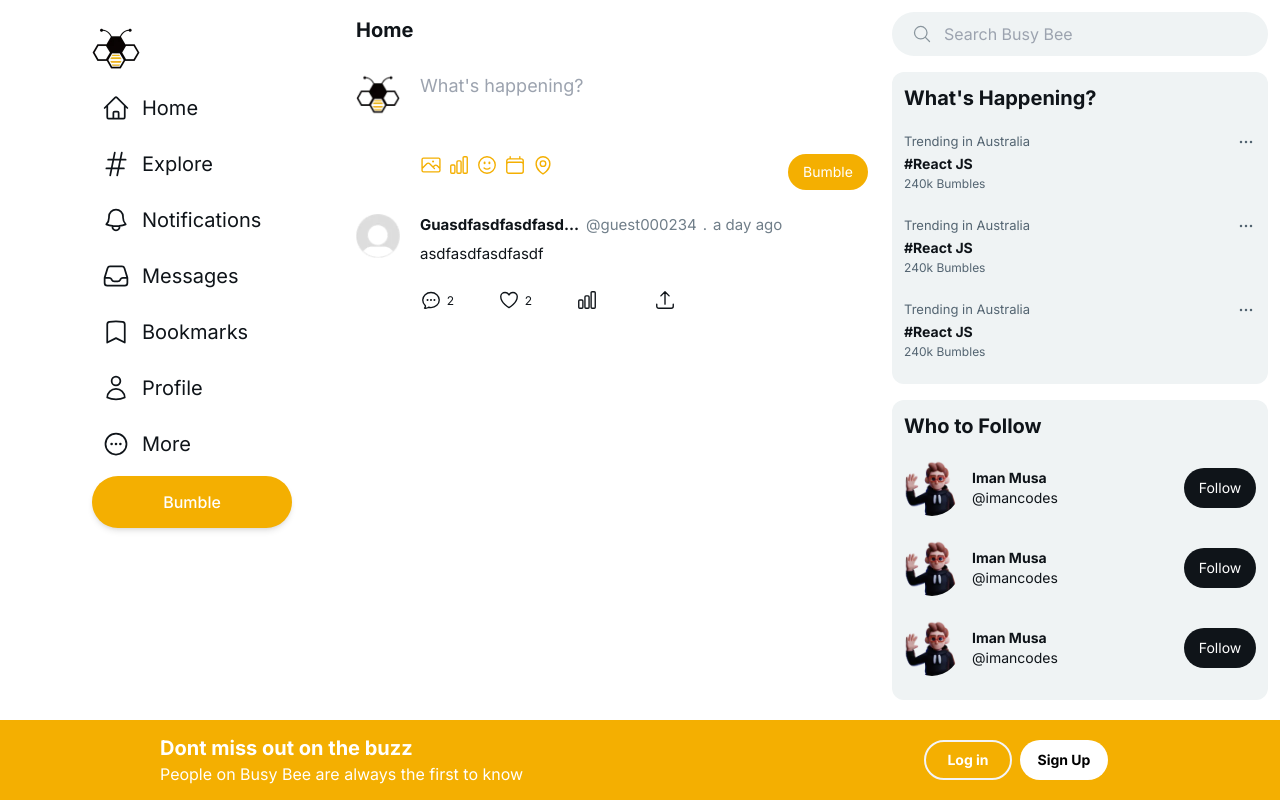
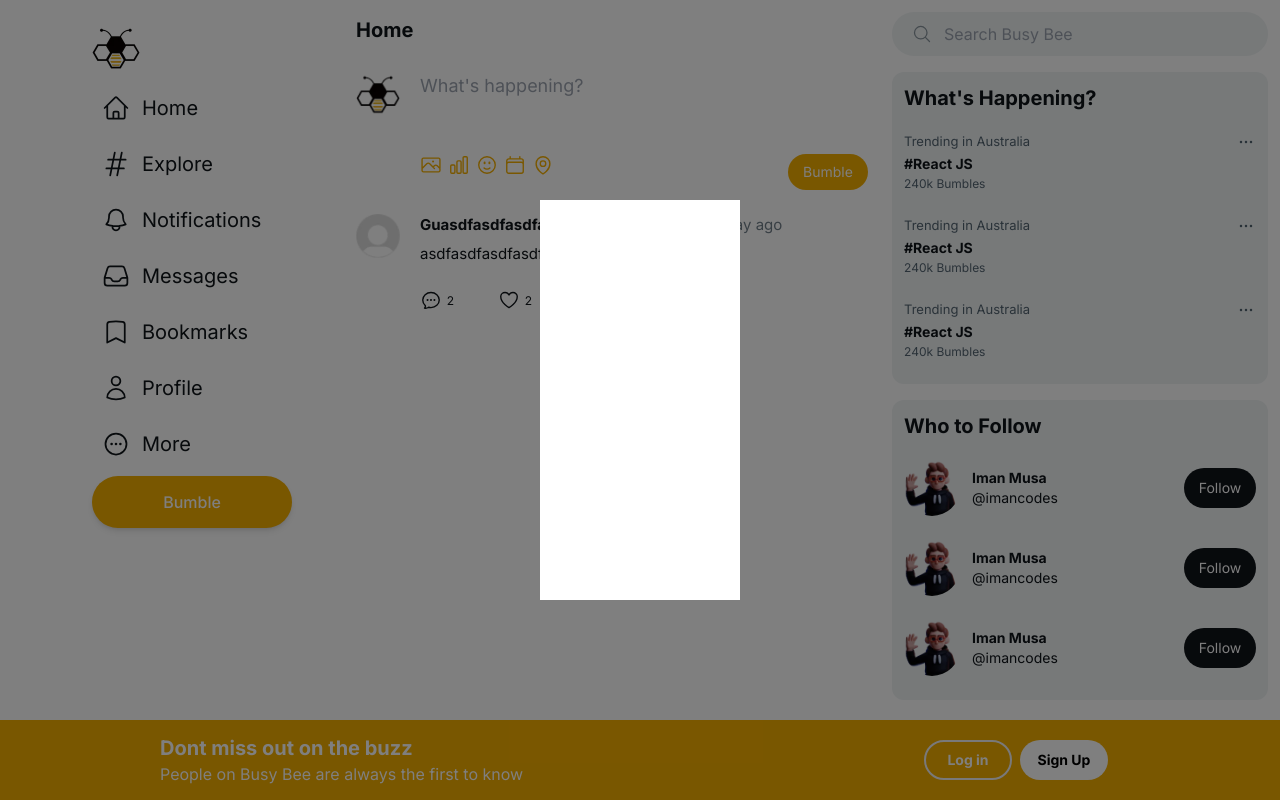
Before and after one commit to blytheb/social-media-app, a Next.js app: page / in a window 1280 px wide. Both pictures are taken after a click on the button "Sign Up". Built offline with nearby package versions, Linux system fonts and the light colour scheme.

Commit message:
feat: signup modal created

```diff
--- a/app/layout.tsx
+++ b/app/layout.tsx
@@ -1,6 +1,7 @@
 import type { Metadata } from "next";
 import { Inter } from "next/font/google";
 import "./globals.css";
+import StoreProvider from "@/redux/StoreProvider";
 
 const inter = Inter({ subsets: ["latin"] });
 
@@ -15,8 +16,10 @@
 	children: React.ReactNode;
 }>) {
 	return (
+		<StoreProvider>
 			<html lang="en">
 				<body className={inter.className}>{children}</body>
 			</html>
+		</StoreProvider>
 	);
 }
--- a/components/SignUpPrompt.tsx
+++ b/components/SignUpPrompt.tsx
@@ -1,4 +1,5 @@
 import React from "react";
+import SignUpModal from "./modals/SignUpModal";
 
 export default function SignUpPrompt() {
 	return (
@@ -14,9 +15,7 @@
 				<button className=" w-full h-[48px] md:w-[88px] md:h-[40px] text-md md:text-sm border-2 border-gray-100 rounded-full text-white font-bold hover:bg-white hover:bg-opacity-25 transition">
 					Log in
 				</button>
-				<button className="w-full h-[48px] md:w-[88px] md:h-[40px] text-md md:text-sm font-bold bg-white rounded-full">
-					Sign Up
-				</button>
+				<SignUpModal />
 			</div>
 		</div>
 	);
--- /dev/null
+++ b/components/modals/SignUpModal.tsx
@@ -0,0 +1,32 @@
+"use client";
+
+import React, { useState } from "react";
+import { Modal } from "@mui/material";
+
+export default function SignUpModal() {
+	const [isOpen, setIsOpen] = useState(false);
+
+	const handleClose = () => {
+		setIsOpen(false);
+	};
+
+	const handleOpen = () => {
+		setIsOpen(true);
+	};
+	return (
+		<>
+			<button
+				className="w-full h-[48px] md:w-[88px] md:h-[40px] text-md md:text-sm font-bold bg-white rounded-full"
+				onClick={handleOpen}>
+				Sign Up
+			</button>
+
+			<Modal
+				open={isOpen}
+				onClose={handleClose}
+				className="flex justify-center items-center">
+				<div className="w-[200px] h-[400px] bg-white"></div>
+			</Modal>
+		</>
+	);
+}
--- /dev/null
+++ b/redux/StoreProvider.tsx
@@ -0,0 +1,13 @@
+"use client";
+
+import React from "react";
+import { Provider } from "react-redux";
+import { store } from "./store";
+
+interface StoreProviderProps {
+	children: React.ReactNode;
+}
+
+export default function StoreProvider({ children }: StoreProviderProps) {
+	return <Provider store={store}>{children}</Provider>;
+}
--- /dev/null
+++ b/redux/store.ts
@@ -0,0 +1,10 @@
+import { configureStore } from "@reduxjs/toolkit";
+
+export const store = configureStore({
+	reducer: {},
+});
+
+// Infer the `RootState` and `AppDispatch` types from the store itself
+export type RootState = ReturnType<typeof store.getState>;
+// Inferred type: {posts: PostsState, comments: CommentsState, users: UsersState}
+export type AppDispatch = typeof store.dispatch;
```
Also changed, not shown: package.json (+6 -1 lines), 1 other file (tests, documents, lock files or other folders). Lines whose indentation alone changed are shown as unchanged.
